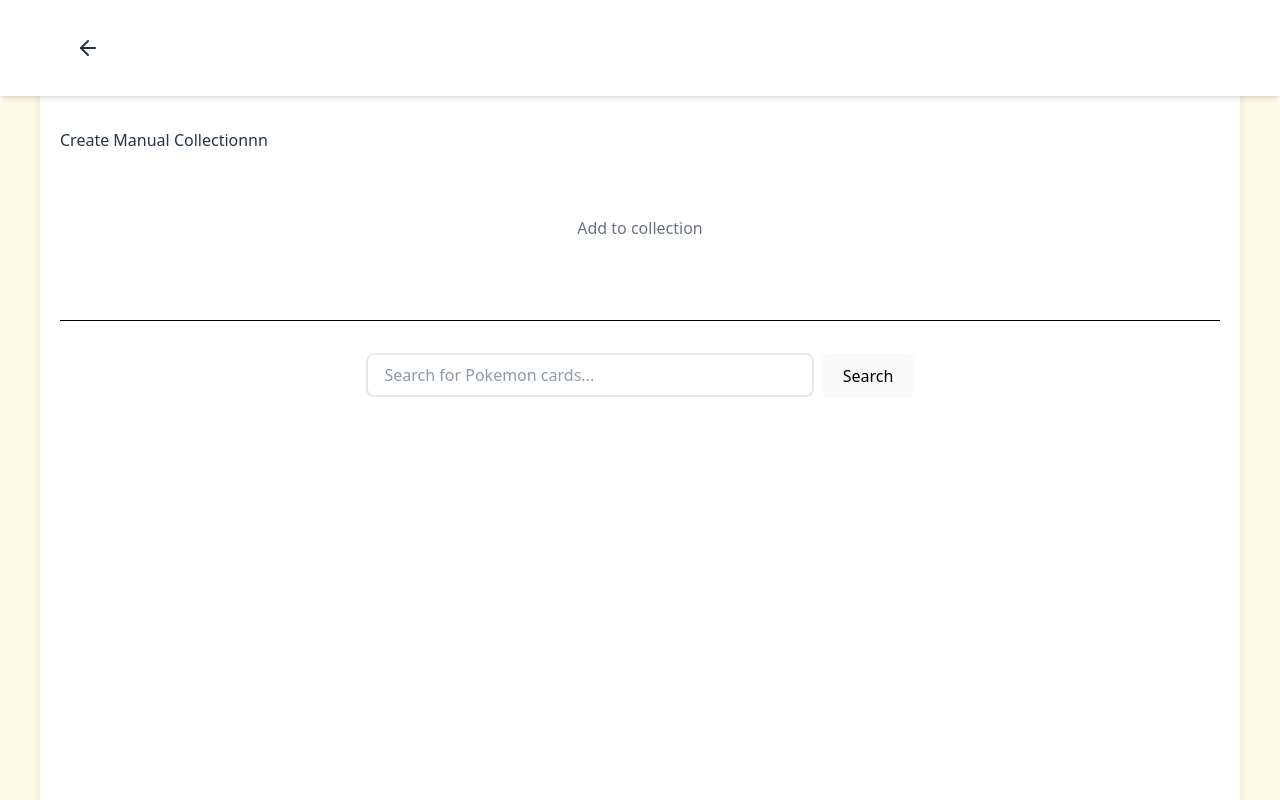
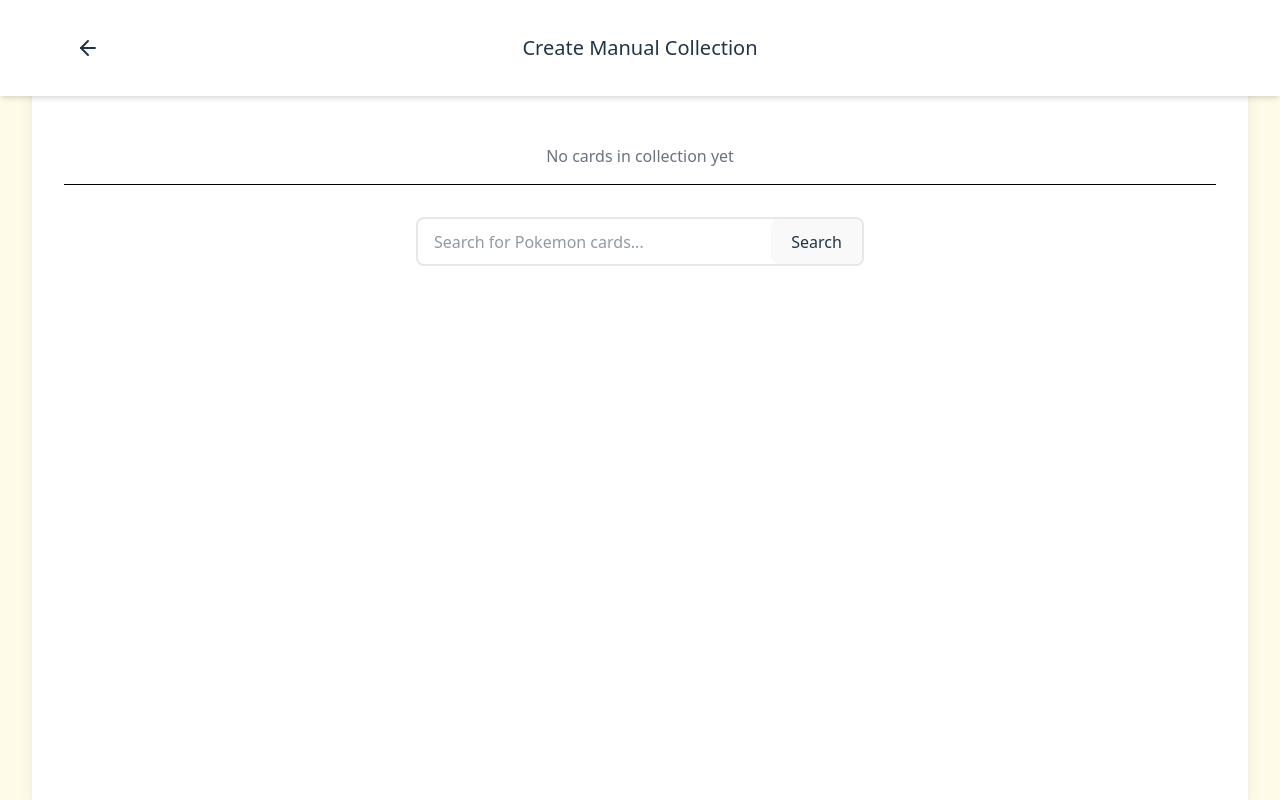
Before and after one commit to wagyobeef/pokenest, a React (Vite) app in the folder frontend/: page /create-manual-collection in a window 1280 px wide. Built offline with nearby package versions, Linux system fonts and the light colour scheme.

Commit message:
modify top bar

```diff
--- a/frontend/src/CreateManualCollectionPage/CreateManualCollectionPage.tsx
+++ b/frontend/src/CreateManualCollectionPage/CreateManualCollectionPage.tsx
@@ -1,19 +1,18 @@
 import SearchCardsSection from "./SearchCardsSection";
-import Page from "../components/SubPage";
+import SubPage from "../components/SubPage";
 import { useState } from "react";
+import { FormattedCardType } from "../types/CardType";
+import DisplayCollectionSection from "./DisplayCollectionSection";
 
 const CreateManualCollectionPage = () => {
-  const [cards, setCards] = useState<Card[]>([]);
+  const [cards, setCards] = useState<FormattedCardType[]>([]);
 
   return (
-    <Page>
-      <p>Create Manual Collectionnn</p>
-      <div className="flex flex-col gap-2 text-center">
-        <p className="p-16 text-gray-500">Add to collection</p>
-      </div>
+    <SubPage backTo="/create-collection" title="Create Manual Collection">
+      <DisplayCollectionSection cards={cards} />
       <hr className="my-4 border-t border-black" />
-      <SearchCardsSection />
-    </Page>
+      <SearchCardsSection cards={cards} setCards={setCards} />
+    </SubPage>
   );
 };
 
--- /dev/null
+++ b/frontend/src/CreateManualCollectionPage/DisplayCollectionSection.tsx
@@ -0,0 +1,39 @@
+import { FormattedCardType } from "../types/CardType";
+
+interface DisplayCollectionSectionProps {
+  cards: FormattedCardType[];
+}
+
+const DisplayCollectionSection = ({ cards }: DisplayCollectionSectionProps) => {
+  if (cards.length === 0) {
+    return (
+      <div className="text-center text-gray-500 mt-8">
+        No cards in collection yet
+      </div>
+    );
+  }
+
+  return (
+    <div className="mt-8">
+      <h2 className="text-2xl font-semibold mb-4">Your Collection</h2>
+      <div className="grid grid-cols-1 md:grid-cols-2 lg:grid-cols-3 xl:grid-cols-4 gap-6 max-w-[1300px] mx-auto">
+        {cards.map((card) => (
+          <div
+            key={card.id}
+            className="border rounded-lg p-4 relative group max-w-[300px] justify-self-center w-full"
+          >
+            <img
+              src={card.imageUrl}
+              alt={card.name}
+              className="w-full h-auto"
+            />
+            <h3 className="text-lg font-semibold mt-2">{card.name}</h3>
+            <p className="text-gray-600">{card.setName}</p>
+          </div>
+        ))}
+      </div>
+    </div>
+  );
+};
+
+export default DisplayCollectionSection;
--- a/frontend/src/CreateManualCollectionPage/SearchCardsSection.tsx
+++ b/frontend/src/CreateManualCollectionPage/SearchCardsSection.tsx
@@ -1,25 +1,19 @@
 import { useState } from "react";
 import axios from "axios";
+import { CardType, FormattedCardType } from "../types/CardType";
+import LoadingIndicator from "../components/LoadingIndicator";
 
-interface Card {
-  id: string;
-  name: string;
-  setName: string;
-  imageUrl: string;
-  prices: {
-    [key: string]: {
-      market: number;
-    };
-  };
+interface SearchCardsSectionProps {
+  cards: FormattedCardType[];
+  setCards: (cards: FormattedCardType[]) => void;
 }
 
-const SearchCardsSection = () => {
+const SearchCardsSection = ({ cards, setCards }: SearchCardsSectionProps) => {
   const [searchQuery, setSearchQuery] = useState("");
-  const [cards, setCards] = useState<Card[]>([]);
+  const [searchedCards, setSearchedCards] = useState<FormattedCardType[]>([]);
   const [isLoading, setIsLoading] = useState(false);
 
   const searchCards = async () => {
-    console.log("in search cards");
     setIsLoading(true);
     const params = {
       q: `name:${searchQuery}*`,
@@ -31,7 +25,7 @@ const SearchCardsSection = () => {
         params,
       });
       console.log(response.data);
-      const formattedCards = response.data.data.map((card: object) => {
+      const formattedCards = response.data.data.map((card: CardType) => {
         const tcgPlayerData = card.tcgplayer;
         if (tcgPlayerData == null) {
           return null;
@@ -48,10 +42,10 @@ const SearchCardsSection = () => {
           prices: tcgPlayerData.prices,
         };
       });
-      const filteredCards = formattedCards.filter((card: object) => {
+      const filteredCards = formattedCards.filter((card: FormattedCardType) => {
         return card != null;
       });
-      setCards(filteredCards);
+      setSearchedCards(filteredCards);
     } catch (error) {
       console.error("Error fetching cards:", error);
     } finally {
@@ -59,32 +53,41 @@ const SearchCardsSection = () => {
     }
   };
 
+  const addCardToCollection = (card: FormattedCardType) => {
+    setCards([...cards, card]);
+  };
+
   return (
     <div className="flex flex-col gap-4 p-4">
-      <div className="flex gap-2 justify-center">
+      <div className="flex justify-center">
+        <div className="flex max-w-md w-full border-2 border-gray-200 rounded-lg overflow-hidden">
           <input
             type="text"
-          className="flex-1 border-2 border-gray-200 rounded-lg py-2 px-4 focus:outline-none focus:ring-1 focus:ring-gray-200 max-w-md mb-8"
+            className="flex-1 py-2 px-4 focus:outline-none"
             placeholder="Search for Pokemon cards..."
             value={searchQuery}
             onChange={(e) => setSearchQuery(e.target.value)}
           />
           <button
-          className="text-black px-4 py-2 rounded-lg hover:bg-blue-600 transition-colors self-start"
+            className="px-6 py-2 bg-white border-l border-gray-200 hover:bg-red-100 transition-colors duration-200 ease-in-out"
             onClick={searchCards}
           >
             Search
           </button>
         </div>
+      </div>
 
       {isLoading ? (
         <div className="flex justify-center">
-          <p>Loading...</p>
+          <LoadingIndicator />
         </div>
       ) : (
-        <div className="grid grid-cols-1 md:grid-cols-2 lg:grid-cols-3 gap-4">
-          {cards.map((card) => (
-            <div key={card.id} className="border rounded-lg p-4 relative group">
+        <div className="grid grid-cols-1 md:grid-cols-2 lg:grid-cols-3 xl:grid-cols-4 gap-6 max-w-[1300px] mx-auto">
+          {searchedCards.map((card: FormattedCardType) => (
+            <div
+              key={card.id}
+              className="border rounded-lg p-4 relative group max-w-[300px] justify-self-center w-full"
+            >
               <img
                 src={card.imageUrl}
                 alt={card.name}
@@ -95,7 +98,12 @@ const SearchCardsSection = () => {
 
               {/* Hover Overlay */}
               <div className="absolute inset-0 bg-black/50 opacity-0 group-hover:opacity-100 transition-opacity duration-200 rounded-lg flex items-center justify-center">
-                <button className="bg-white text-black px-4 py-2 rounded-lg hover:bg-gray-100 transition-colors">
+                <button
+                  onClick={() => {
+                    addCardToCollection(card);
+                  }}
+                  className="bg-white text-black px-4 py-2 rounded-lg hover:bg-gray-100 transition-colors"
+                >
                   Add to Collection
                 </button>
               </div>
--- a/frontend/src/components/LoadingIndicator.tsx
+++ b/frontend/src/components/LoadingIndicator.tsx
@@ -0,0 +1,9 @@
+const LoadingIndicator = () => {
+  return (
+    <div className="flex justify-center items-center">
+      <div className="animate-spin rounded-full h-8 w-8 border-b-2 border-gray-900"></div>
+    </div>
+  );
+};
+
+export default LoadingIndicator;
--- a/frontend/src/components/Page.tsx
+++ b/frontend/src/components/Page.tsx
@@ -7,7 +7,7 @@ interface PageProps {
 const Page = ({ children }: PageProps) => {
   return (
     <div className="flex justify-center w-screen min-h-screen bg-yellow-50">
-      <div className="mx-auto w-full max-w-[1200px] p-5 bg-white shadow-lg pt-32">
+      <div className="mx-8 w-full max-w-[1600px] p-8 bg-white shadow-lg pt-28">
         {children}
       </div>
     </div>
--- a/frontend/src/components/SubPage.tsx
+++ b/frontend/src/components/SubPage.tsx
@@ -1,20 +1,30 @@
 import { ReactNode } from "react";
 import Page from "./Page";
 import TopBar from "./TopBar";
-
+import SubPageTitle from "./SubPageTitle";
+import { useNavigate } from "react-router-dom";
 import { ArrowLeft } from "lucide-react";
 
 interface SubPageProps {
   children: ReactNode;
-  backPage: string;
+  backTo: string;
+  title: string;
 }
 
-const SubPage = ({ children, backPage }: SubPageProps) => {
+const SubPage = ({ children, backTo, title }: SubPageProps) => {
+  const navigate = useNavigate();
+
   return (
     <>
-      <TopBar>
-        <ArrowLeft className="cursor-pointer w-10 h-10 p-2 rounded-full hover:bg-gray-100 transition-colors" />
-      </TopBar>
+      <TopBar
+        left={
+          <ArrowLeft
+            onClick={() => navigate(backTo)}
+            className="cursor-pointer w-10 h-10 p-2 rounded-full hover:bg-gray-100 transition-colors"
+          />
+        }
+        middle={<SubPageTitle>{title}</SubPageTitle>}
+      />
       <Page>{children}</Page>
     </>
   );
--- /dev/null
+++ b/frontend/src/components/SubPageTitle.tsx
@@ -0,0 +1,9 @@
+interface SubPageTitleProps {
+  children: string;
+}
+
+const SubPageTitle = ({ children }: SubPageTitleProps) => {
+  return <h2 className="text-xl font-medium">{children}</h2>;
+};
+
+export default SubPageTitle;
--- a/frontend/src/components/TopBar.tsx
+++ b/frontend/src/components/TopBar.tsx
@@ -1,13 +1,21 @@
 import { ReactNode } from "react";
 
 interface TopBarProps {
-  children: ReactNode;
+  left?: ReactNode;
+  middle?: ReactNode;
+  right?: ReactNode;
 }
 
-const TopBar = ({ children }: TopBarProps) => {
+const TopBar = ({ left, middle, right }: TopBarProps) => {
   return (
     <div className="fixed top-0 left-0 right-0 h-24 bg-white shadow-md z-10">
-      <div className="mx-12 h-full px-5 flex items-center">{children}</div>
+      <div className="mx-12 h-full px-5 flex items-center justify-between">
+        <div>{left}</div>
+        <div className="absolute left-1/2 -translate-x-1/2 text-center">
+          {middle}
+        </div>
+        <div>{right}</div>
+      </div>
     </div>
   );
 };
--- a/frontend/src/index.css
+++ b/frontend/src/index.css
@@ -15,13 +15,10 @@
   -moz-osx-font-smoothing: grayscale;
 }
 
+/* Reset default link styles */
 a {
-  font-weight: 500;
-  color: #646cff;
-  text-decoration: inherit;
-}
-a:hover {
-  color: #535bf2;
+  color: inherit;
+  text-decoration: none;
 }
 
 body {
@@ -46,9 +43,6 @@ button {
   cursor: pointer;
   transition: border-color 0.25s;
 }
-button:hover {
-  border-color: #646cff;
-}
 button:focus,
 button:focus-visible {
   outline: 4px auto -webkit-focus-ring-color;
--- /dev/null
+++ b/frontend/src/types/CardType.tsx
@@ -0,0 +1,34 @@
+export interface CardType {
+  id: string;
+  name: string;
+  set: {
+    name: string;
+  };
+  images: {
+    small: string;
+    large: string;
+  };
+  tcgplayer: {
+    prices: {
+      [key: string]: {
+        market: number;
+        low: number | null;
+        mid: number | null;
+        high: number | null;
+      };
+    };
+    url: string;
+  } | null;
+}
+
+export interface FormattedCardType {
+  id: string;
+  name: string;
+  setName: string;
+  imageUrl: string;
+  prices: {
+    [key: string]: {
+      market: number;
+    };
+  };
+}
```
Also changed, not shown: frontend/src/components/MainPage.tsx (+21 -5 lines). Lines whose indentation alone changed are shown as unchanged.
